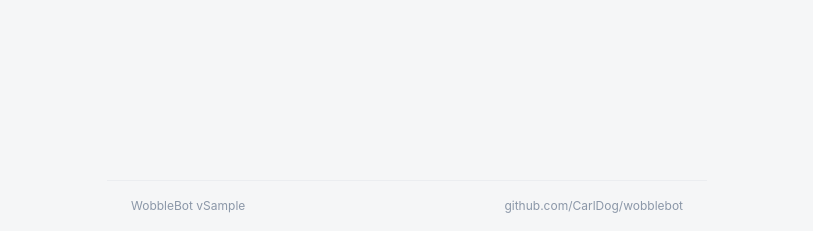
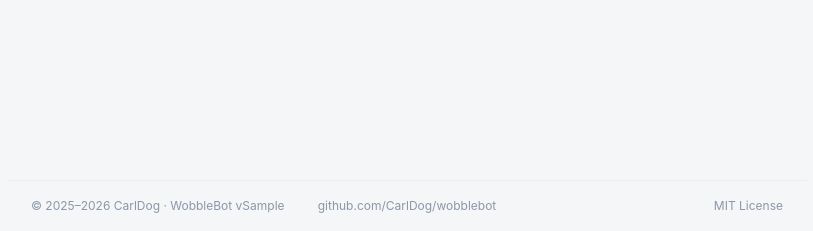
Before and after one commit to CarlDog/wobblebot, a Python web app: template src/wobblebot/web/templates/advisor.html in a window 1280 px wide. Shown: the part 569-800 px from the top of the page, without its empty margins (233-1046 px from the left). Run offline with Jinja, Linux system fonts and the light colour scheme; the template is opened without the code that fills it: most values are stand-ins (such as "Sample title", 1, 10 or a date in 2020).

Commit message:
Stage 8.4.E polish: footer — three-column with copyright + license link
Operator-requested redesign of the footer to add proper legal
posture and license clarity.

Layout
======
- Left: ``© 2025–2026 CarlDog · WobbleBot v{{ app_version }}``
  (proper copyright notice form: © + year range + holder; year
  range matches the project LICENSE file)
- Center: GitHub repo URL (links to the repo as before)
- Right: ``MIT License`` (links to LICENSE file on GitHub —
  factual, clickable, contains the standard warranty disclaimer
  text so no extra disclaimer chrome needed in the footer
  itself)

Implementation
==============
- ``.app-footer-inner`` becomes ``display: grid`` with
  ``grid-template-columns: 1fr auto 1fr`` — left and right get
  equal flexing space, center sizes to content.
- Per-column ``justify-self`` for start/center/end alignment.
- Max-width bumped 600 → 800 to accommodate three columns
  without cramping.

The MIT license text itself contains the warranty / liability
disclaimer ("PROVIDED AS IS, WITHOUT WARRANTY OF ANY KIND"); the
footer doesn't need to repeat any of that — clicking through
the right-column link covers it.

All 134 web tests pass.

Co-Authored-By: Claude Opus 4.7 (1M context) <noreply@anthropic.com>

```diff
--- a/src/wobblebot/web/static/base.css
+++ b/src/wobblebot/web/static/base.css
@@ -493,14 +493,26 @@ main.content {
 }
 
 .app-footer-inner {
-  max-width: 600px;
+  max-width: 800px;
   margin: 0 auto;
   padding: 16px 24px;
-  display: flex;
-  justify-content: space-between;
+  display: grid;
+  grid-template-columns: 1fr auto 1fr;
   align-items: center;
   gap: 16px;
   border-top: 1px solid var(--border-subtle);
+}
+
+.app-footer-inner > :first-child {
+  justify-self: start;
+}
+
+.app-footer-inner > :nth-child(2) {
+  justify-self: center;
+}
+
+.app-footer-inner > :last-child {
+  justify-self: end;
 }
 
 .app-footer-link {
--- a/src/wobblebot/web/templates/layout.html
+++ b/src/wobblebot/web/templates/layout.html
@@ -111,14 +111,23 @@
   <main class="content">
     {% block content %}{% endblock %}
   </main>
-  {# Footer — minimal two-column: brand+version left, GitHub right. #}
+  {# Footer — three columns: copyright + version (left), GitHub
+     repo link (center), MIT License link (right). Year range
+     matches the project LICENSE file. #}
   <footer class="app-footer">
     <div class="app-footer-inner">
-      <span class="app-footer-brand">WobbleBot v{{ app_version }}</span>
+      <span class="app-footer-brand">
+        © 2025–2026 CarlDog · WobbleBot v{{ app_version }}
+      </span>
       <a class="app-footer-link"
          href="https://github.com/CarlDog/wobblebot"
          target="_blank" rel="noopener noreferrer">
         github.com/CarlDog/wobblebot
+      </a>
+      <a class="app-footer-link"
+         href="https://github.com/CarlDog/wobblebot/blob/main/LICENSE"
+         target="_blank" rel="noopener noreferrer">
+        MIT License
       </a>
     </div>
   </footer>
```
